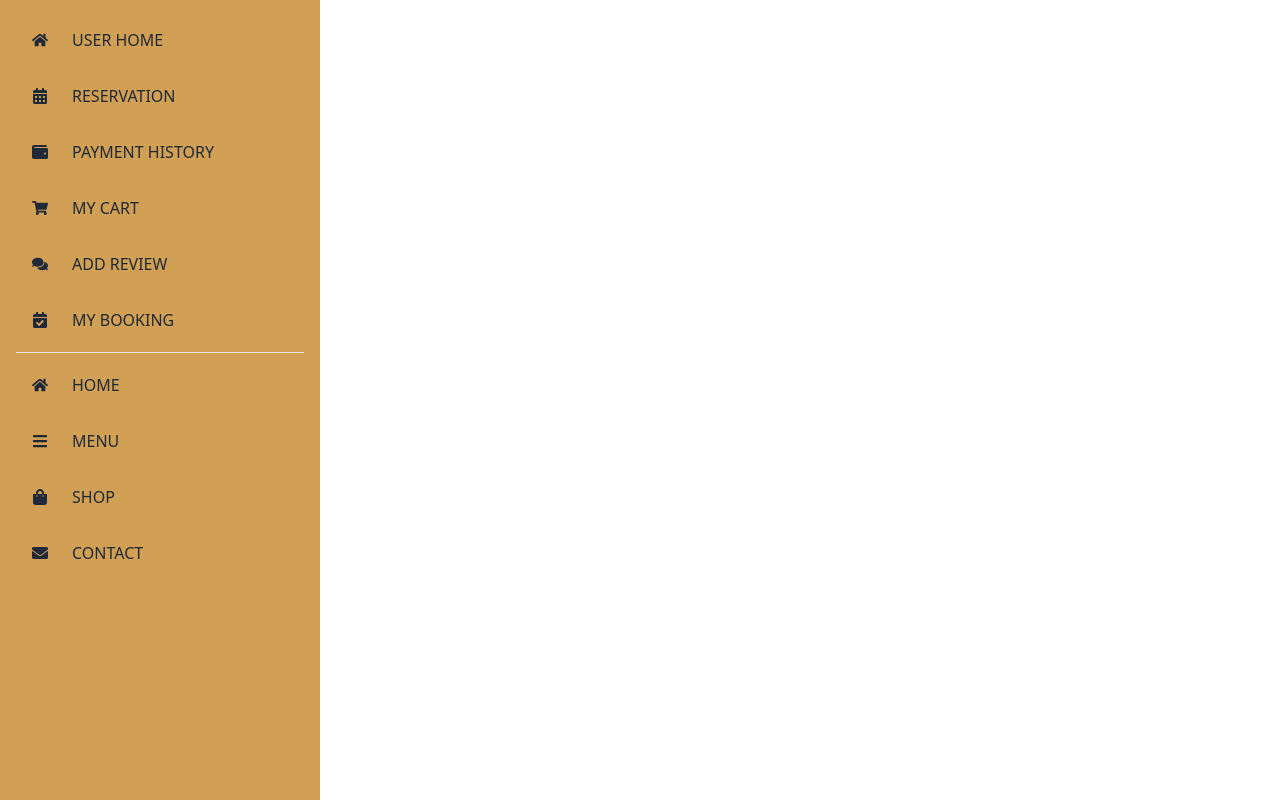
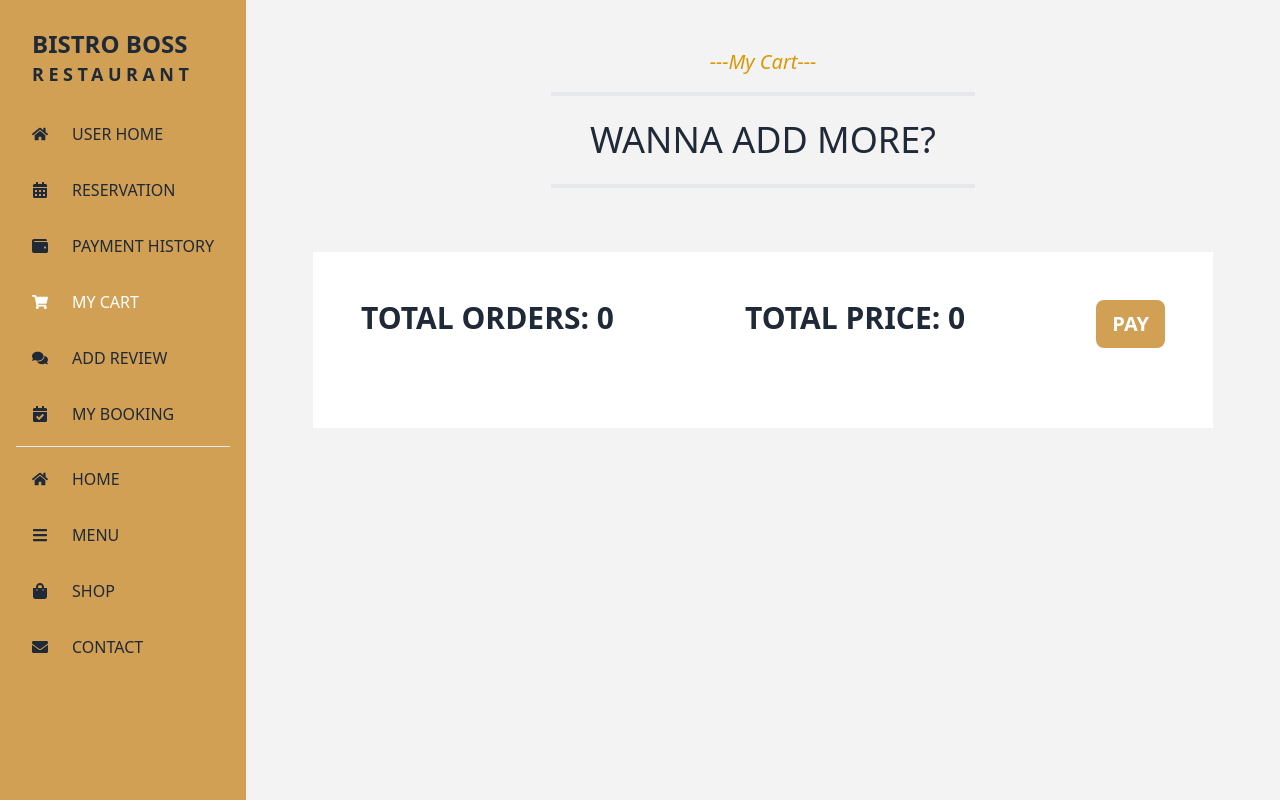
Before and after one commit to dev-maruful/bistro-boss-client, a React app: page /dashboard/mycart in a window 1280 px wide. Built offline with nearby package versions, Linux system fonts and the light colour scheme; no server answers; the HTML template or start-up script is replaced by a standard one.

Commit message:
my cart primary design done

```diff
--- a/src/index.css
+++ b/src/index.css
@@ -7,3 +7,7 @@
         url('./assets/home/featured.jpg');
     background-attachment: fixed;
 }
+
+.active {
+    @apply text-white bg-transparent
+}
--- a/src/layouts/Dashboard.jsx
+++ b/src/layouts/Dashboard.jsx
@@ -11,7 +11,7 @@ import {
   FaShoppingCart,
   FaWallet,
 } from "react-icons/fa";
-import { Link, Outlet } from "react-router-dom";
+import { Link, NavLink, Outlet } from "react-router-dom";
 
 const Dashboard = () => {
   return (
@@ -28,67 +28,80 @@ const Dashboard = () => {
       </div>
       <div className="drawer-side bg-[#D1A054]">
         <label htmlFor="my-drawer-2" className="drawer-overlay"></label>
-        <ul className="menu p-4 w-80 text-base-content">
+        <ul className="menu p-4 text-base-content">
+          <Link to="/">
+            <li className="uppercase mb-[10px]">
+              <span className="block pb-0 text-2xl font-black">
+                bistro boss
+              </span>
+              <span className="text-lg pt-0 font-bold tracking-[0.25em]">
+                restaurant
+              </span>
+            </li>
+          </Link>
           <li className="mb-2 text-base uppercase font-medium">
-            <Link>
+            <NavLink
+              to="/dashboard/userhome"
+              className={({ isActive }) => (isActive ? "active" : "")}
+            >
               <FaHome className="mr-3"></FaHome>
               user home
-            </Link>
+            </NavLink>
           </li>
           <li className="mb-2 text-base uppercase font-medium">
-            <Link>
+            <NavLink to="/dashboard/reservation">
               <FaCalendarAlt className="mr-3"></FaCalendarAlt>
               reservation
-            </Link>
+            </NavLink>
           </li>
           <li className="mb-2 text-base uppercase font-medium">
-            <Link>
+            <NavLink to="/dashboard/history">
               <FaWallet className="mr-3"></FaWallet>
               payment history
-            </Link>
+            </NavLink>
           </li>
           <li className="mb-2 text-base uppercase font-medium">
-            <Link>
+            <NavLink to="/dashboard/mycart">
               <FaShoppingCart className="mr-3"></FaShoppingCart>
               my cart
-            </Link>
+            </NavLink>
           </li>
           <li className="mb-2 text-base uppercase font-medium">
-            <Link>
+            <NavLink to="/dashboard/review">
               <FaComments className="mr-3"></FaComments>
               add review
-            </Link>
+            </NavLink>
           </li>
           <li className="mb-2 text-base uppercase font-medium">
-            <Link>
+            <NavLink to="/dashboard/mybooking">
               <FaCalendarCheck className="mr-3"></FaCalendarCheck>
               my booking
-            </Link>
+            </NavLink>
           </li>
           <hr className="text-white mb-2" />
           <li className="mb-2 text-base uppercase font-medium">
-            <Link to="/">
+            <NavLink to="/">
               <FaHome className="mr-3"></FaHome>
               home
-            </Link>
+            </NavLink>
           </li>
           <li className="mb-2 text-base uppercase font-medium">
-            <Link to="/menu">
+            <NavLink to="/menu">
               <FaBars className="mr-3"></FaBars>
               menu
-            </Link>
+            </NavLink>
           </li>
           <li className="mb-2 text-base uppercase font-medium">
-            <Link to="/orderPage/salad">
+            <NavLink to="/orderPage/salad">
               <FaShoppingBag className="mr-3"></FaShoppingBag>
               shop
-            </Link>
+            </NavLink>
           </li>
           <li className="mb-2 text-base uppercase font-medium">
-            <Link>
+            <NavLink to="/contact">
               <FaEnvelope className="mr-3"></FaEnvelope>
               contact
-            </Link>
+            </NavLink>
           </li>
         </ul>
       </div>
--- a/src/pages/Dashboard/MyCart.jsx
+++ b/src/pages/Dashboard/MyCart.jsx
@@ -1,7 +1,36 @@
 import React from "react";
+import useCart from "../../hooks/useCart";
+import { Helmet } from "react-helmet-async";
+import SectionTitle from "../../components/SectionTitle";
 
 const MyCart = () => {
-  return <div></div>;
+  const [cart] = useCart();
+  const total = cart.reduce((sum, item) => item.price + sum, 0);
+
+  return (
+    <div className="bg-[#F3F3F3] w-full h-screen">
+      <Helmet>
+        <title>Bistro Boss | My Cart</title>
+      </Helmet>
+      <div className="mb-16 mt-12">
+        <SectionTitle
+          heading="wanna add more?"
+          subHeading="My Cart"
+        ></SectionTitle>
+      </div>
+      <div className="bg-white max-w-[900px] mx-auto p-12">
+        <div className="flex justify-between mb-8">
+          <h3 className="uppercase text-3xl font-bold">
+            Total orders: {cart.length}
+          </h3>
+          <h3 className="uppercase text-3xl font-bold">total price: {total}</h3>
+          <button className="btn bg-[#D1A054] text-white border-none text-xl font-bold">
+            pay
+          </button>
+        </div>
+      </div>
+    </div>
+  );
 };
 
 export default MyCart;
```
